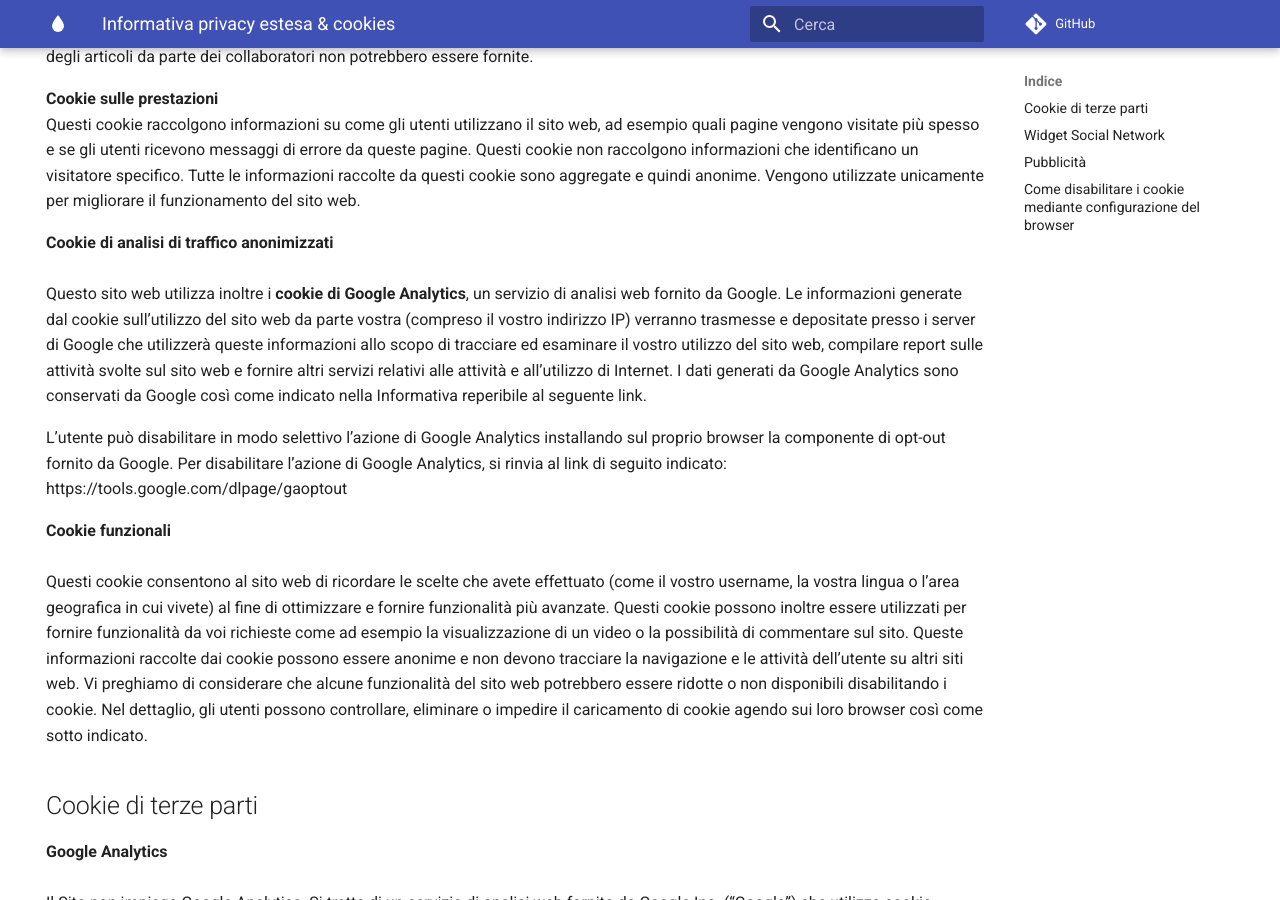
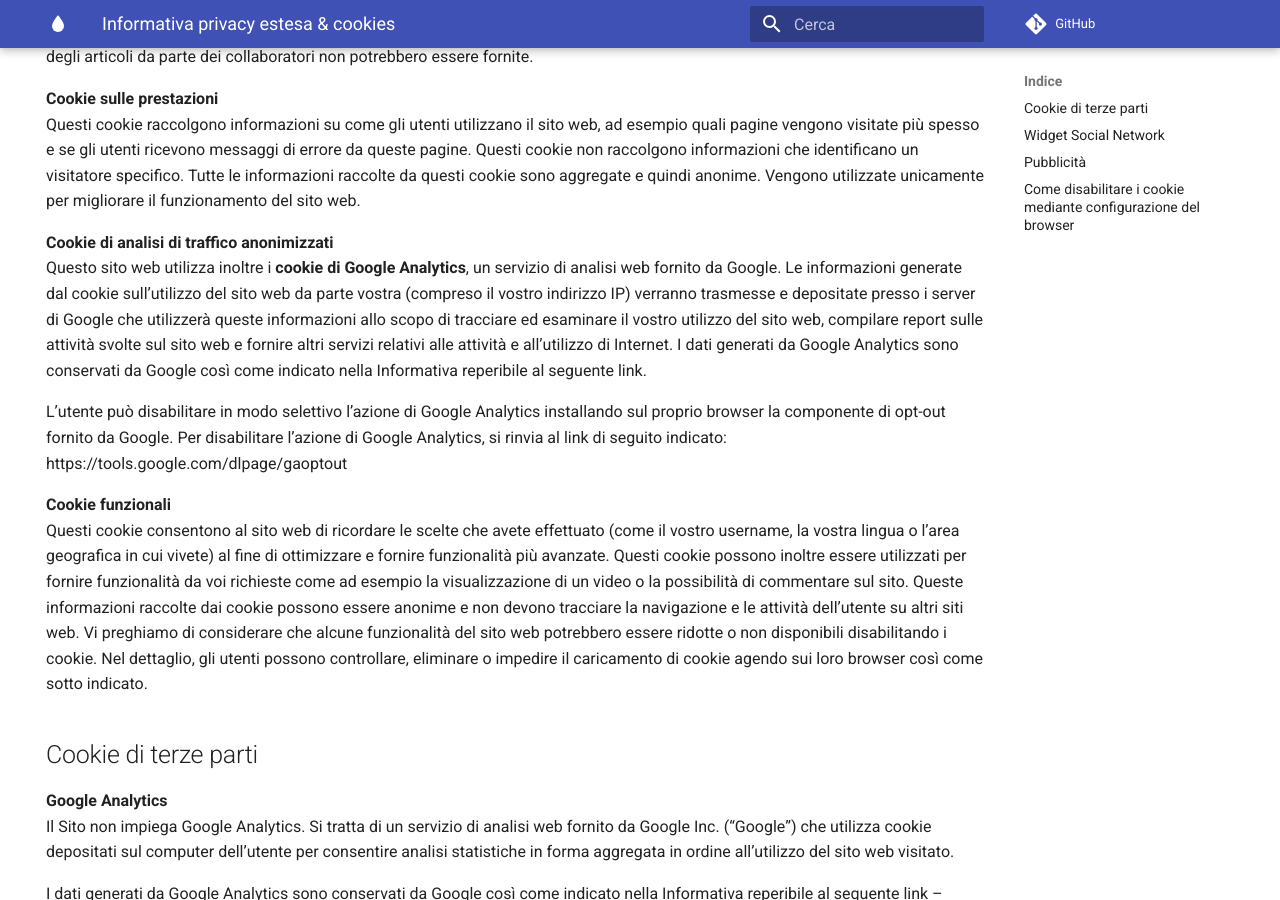
Before and after one commit to opendatasicilia/emergenza-idrica-sicilia, an MkDocs documentation site: the page built from docs/privacy-cookie.md, in a window 1280 px wide and 900 px high, scrolled down 620 px. Built offline with MkDocs 1.6.1 and Material for MkDocs 9.7.7, drawn with Linux system fonts in a browser that asks for light colours; comment, search, counter and statistics services are not loaded.

Commit message:
Update privacy-cookie.md

```diff
--- a/docs/privacy-cookie.md
+++ b/docs/privacy-cookie.md
@@ -23,22 +23,23 @@ Questi cookie sono essenziali al fine di permettere la navigazione del sito web
 **Cookie sulle prestazioni**<br>
 Questi cookie raccolgono informazioni su come gli utenti utilizzano il sito web, ad esempio quali pagine vengono visitate più spesso e se gli utenti ricevono messaggi di errore da queste pagine. Questi cookie non raccolgono informazioni che identificano un visitatore specifico. Tutte le informazioni raccolte da questi cookie sono aggregate e quindi anonime. Vengono utilizzate unicamente per migliorare il funzionamento del sito web.
 
-**Cookie di analisi di traffico anonimizzati**<br><br>
+**Cookie di analisi di traffico anonimizzati**<br>
 Questo sito web utilizza inoltre i **cookie di Google Analytics**, un servizio di analisi web fornito da Google. Le informazioni generate dal cookie sull’utilizzo del sito web da parte vostra (compreso il vostro indirizzo IP) verranno trasmesse e depositate presso i server di Google che utilizzerà queste informazioni allo scopo di tracciare ed esaminare il vostro utilizzo del sito web, compilare report sulle attività svolte sul sito web e fornire altri servizi relativi alle attività e all’utilizzo di Internet. I dati generati da Google Analytics sono conservati da Google così come indicato nella Informativa reperibile al seguente link.<br>
 
 L’utente può disabilitare in modo selettivo l’azione di Google Analytics installando sul proprio browser la componente di opt-out fornito da Google. Per disabilitare l’azione di Google Analytics, si rinvia al link di seguito indicato: https://tools.google.com/dlpage/gaoptout
 
-**Cookie funzionali**<br><br>
+**Cookie funzionali**<br>
 Questi cookie consentono al sito web di ricordare le scelte che avete effettuato (come il vostro username, la vostra lingua o l’area geografica in cui vivete) al fine di ottimizzare e fornire funzionalità più avanzate. Questi cookie possono inoltre essere utilizzati per fornire funzionalità da voi richieste come ad esempio la visualizzazione di un video o la possibilità di commentare sul sito. Queste informazioni raccolte dai cookie possono essere anonime e non devono tracciare la navigazione e le attività dell’utente su altri siti web. Vi preghiamo di considerare che alcune funzionalità del sito web potrebbero essere ridotte o non disponibili disabilitando i cookie. Nel dettaglio, gli utenti possono controllare, eliminare o impedire il caricamento di cookie agendo sui loro browser così come sotto indicato.
 
 ## Cookie di terze parti
-**Google Analytics**<br><br>
+
+**Google Analytics**<br>
 Il Sito non impiega Google Analytics. Si tratta di un servizio di analisi web fornito da Google Inc. (“Google”) che utilizza cookie depositati sul computer dell’utente per consentire analisi statistiche in forma aggregata in ordine all’utilizzo del sito web visitato.
 
 I dati generati da Google Analytics sono conservati da Google così come indicato nella Informativa reperibile al seguente link – https://developers.google.com/analytics/devguides/collection/analyticsjs/cookie-usage
 Per consultare l’informativa privacy della società Google Inc., titolare autonomo del trattamento dei dati relativi al servizio Google Analytics, si rinvia al sito Internet.
 
-**Google Fonts** [(What does using the Google Fonts API mean for the privacy of my users?)](https://developers.google.com/fonts/faq#what_does_using_the_google_fonts_api_mean_for_the_privacy_of_my_users)<br><br>
+**Google Fonts** [(What does using the Google Fonts API mean for the privacy of my users?)](https://developers.google.com/fonts/faq#what_does_using_the_google_fonts_api_mean_for_the_privacy_of_my_users)<br>
 Questo sito web utilizza API di Google Fonts, l’uso di Google Fonts non è autenticato. Nessun cookie viene inviato dai visitatori del sito web all’API di Google Fonts. Le richieste all’API di Google Fonts vengono eseguite su domini specifici delle risorse, come [fonts.googleapis.com](fonts.googleapis.com) o [fonts.gstatic.com](fonts.gstatic.com), in modo che le richieste per i caratteri siano separate e non contengano credenziali inviate a google.com mentre utilizzando altri servizi Google autenticati, come Gmail.  Le richieste per le risorse CSS vengono memorizzate nella cache per 1 giorno. Per ulteriori informazioni sulle informazioni raccolte da Google e su come vengono utilizzate e protette, consulta le [Norme sulla privacy di Google](https://policies.google.com/privacy)<br><br>
 
 
```
